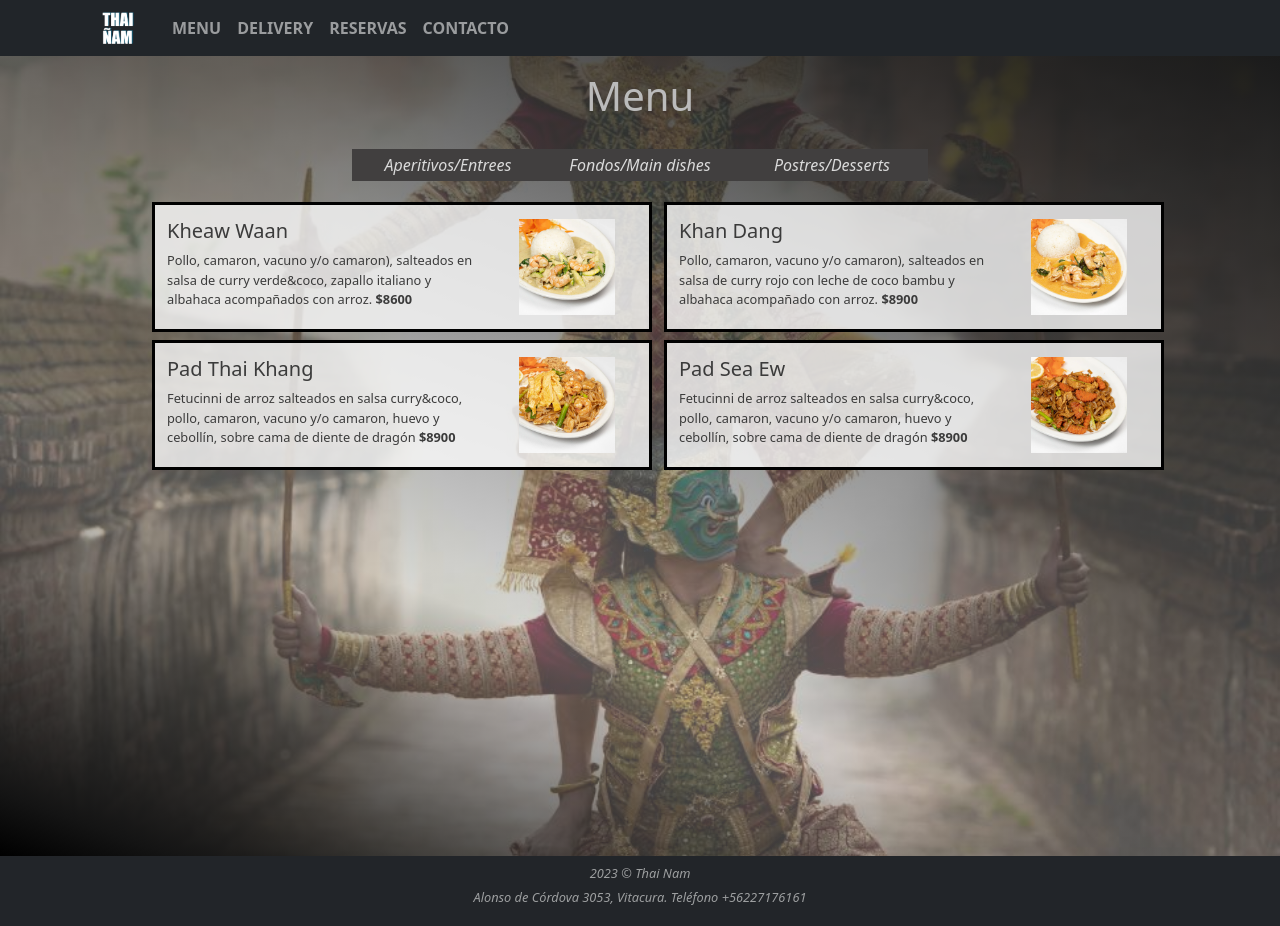
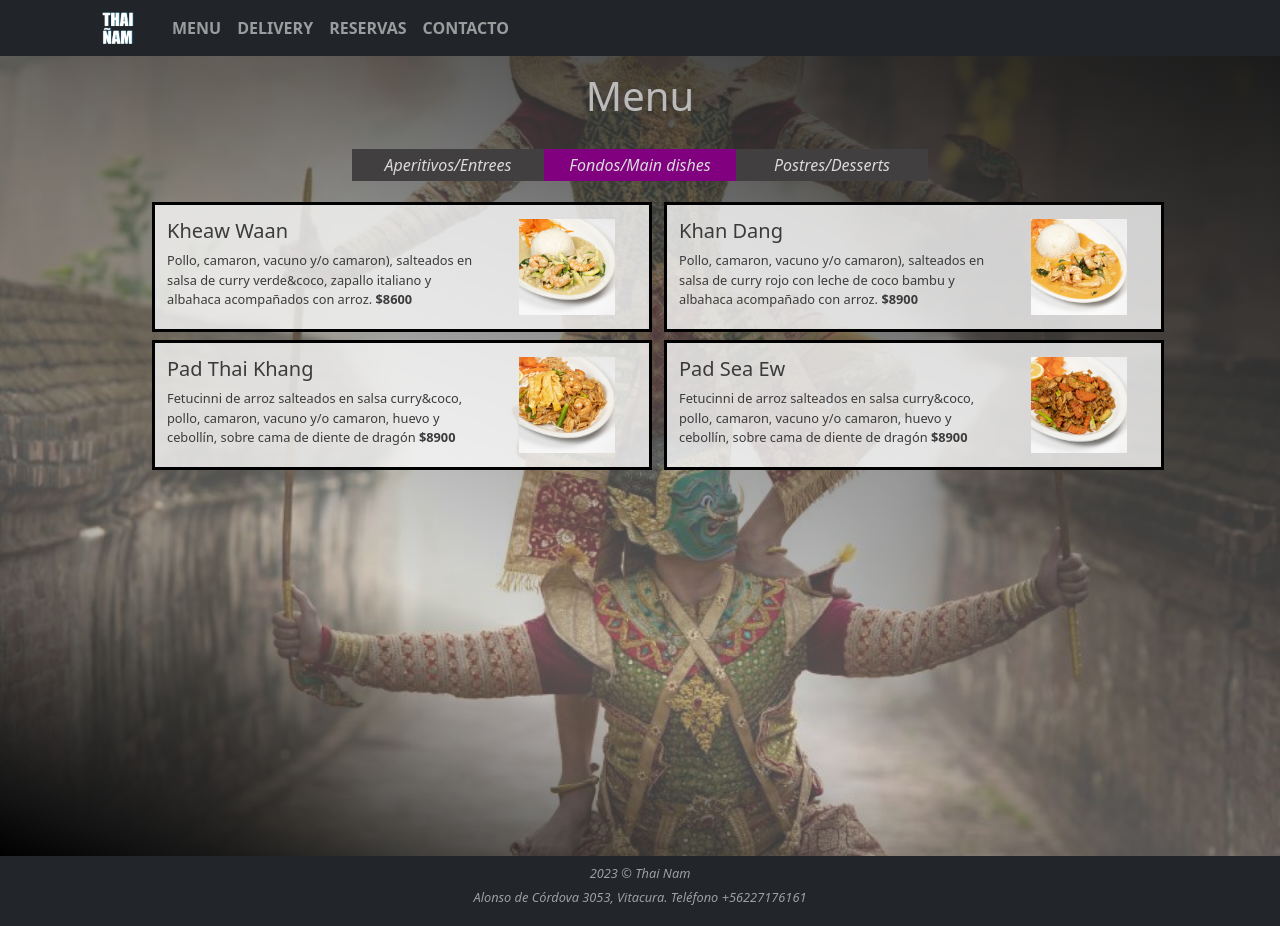
Before and after one commit to isidorae/thai-restaurant-app, a React (Vite) app: page /thai-restaurant-app/menu in a window 1280 px wide. Built offline with nearby package versions, Linux system fonts and the light colour scheme.

Commit message:
Menu-dynamic-active-mode-classname

```diff
--- a/src/components/delivery/DeliveryInfo.jsx
+++ b/src/components/delivery/DeliveryInfo.jsx
@@ -55,11 +55,11 @@ export default function DeliveryInfo() {
                 }
 
                 setCart([...cart, product]);
-                console.log(cart)
+                // console.log(cart)
 
             }
 
-        console.log(cart)
+        // console.log(cart)
 
         //********************** eliminar del carrito
         const removeFromCart = (id) => {
--- a/src/components/menu/MainDishes.jsx
+++ b/src/components/menu/MainDishes.jsx
@@ -49,7 +49,6 @@ export default function MainDishes() {
     <Container className="dishes-container d-flex align-items-center justify-content-center flex-wrap">
       {  mainDishes.map((dish) => {
 
-        console.log(mainDishes[0])
 
         return(
 
--- a/src/components/menu/SelectMenuBtn.jsx
+++ b/src/components/menu/SelectMenuBtn.jsx
@@ -1,3 +1,4 @@
+import React, {useState} from 'react';
 import './menubuttons.css'
 
 export default function SelectMenuBtn({
@@ -8,6 +9,10 @@ export default function SelectMenuBtn({
     setDesserts
 }) {
 
+    const [entreesActive, setEntreesActive] = useState(false)
+    const [mainActive, setMainActive] = useState(true)
+    const [dessertsActive, setDessertsActive] = useState(false)
+
 let entrees = "Aperitivos/Entrees"
 let mainDishes = "Fondos/Main dishes"
 let desserts = "Postres/Desserts"
@@ -17,29 +22,39 @@ let desserts = "Postres/Desserts"
 
         e.preventDefault()
         if(e.target.innerText == mainDishes) {
+            setMainActive(true)
+            setEntreesActive(false)
+            setDessertsActive(false)
             showSelectedMenuType(setMainDishes)
             return hideUnselectedMenuType(setDesserts, setEntrees)
         }
 
         if(e.target.innerText == entrees) {
+            setMainActive(false)
+            setEntreesActive(true)
+            setDessertsActive(false)
             showSelectedMenuType(setEntrees)
             return hideUnselectedMenuType(setMainDishes, setDesserts)
         }
 
         if(e.target.innerText == desserts) {
+            setMainActive(false)
+            setEntreesActive(false)
+            setDessertsActive(true)
             showSelectedMenuType(setDesserts)
             return hideUnselectedMenuType(setMainDishes, setEntrees)
         }
 
+        showActiveMenu(e.target.innerText)
     }
 
 
 
     return(
         <>
-        <button onClick={changeMenuType} className="select-menu-btn">{entrees}</button>
-        <button onClick={changeMenuType} className="select-menu-btn">{mainDishes}</button>
-        <button onClick={changeMenuType} className="select-menu-btn">{desserts}</button>
+        <button onClick={changeMenuType} className={`select-menu-btn ${entreesActive ? 'active-menu-btn': ""}`}>{entrees}</button>
+        <button onClick={changeMenuType} className={`select-menu-btn ${mainActive ? 'active-menu-btn': ""}`}>{mainDishes}</button>
+        <button onClick={changeMenuType} className={`select-menu-btn ${dessertsActive ? 'active-menu-btn': ""}`}>{desserts}</button>
         </>
     )
 
--- a/src/components/menu/menubuttons.css
+++ b/src/components/menu/menubuttons.css
@@ -7,3 +7,7 @@
     border: 0;
 
 }
+
+.active-menu-btn {
+    background-color: purple;
+}
--- a/src/components/menu/menuinfo.css
+++ b/src/components/menu/menuinfo.css
@@ -13,11 +13,13 @@
     justify-content: center;
 
 
+
 }
 
 .select-menu-btn:hover {
     background-color: purple;
 }
+
 
 
 
```
Also changed, not shown: src/components/delivery/TableCarrito.jsx (+7 -7 lines).
